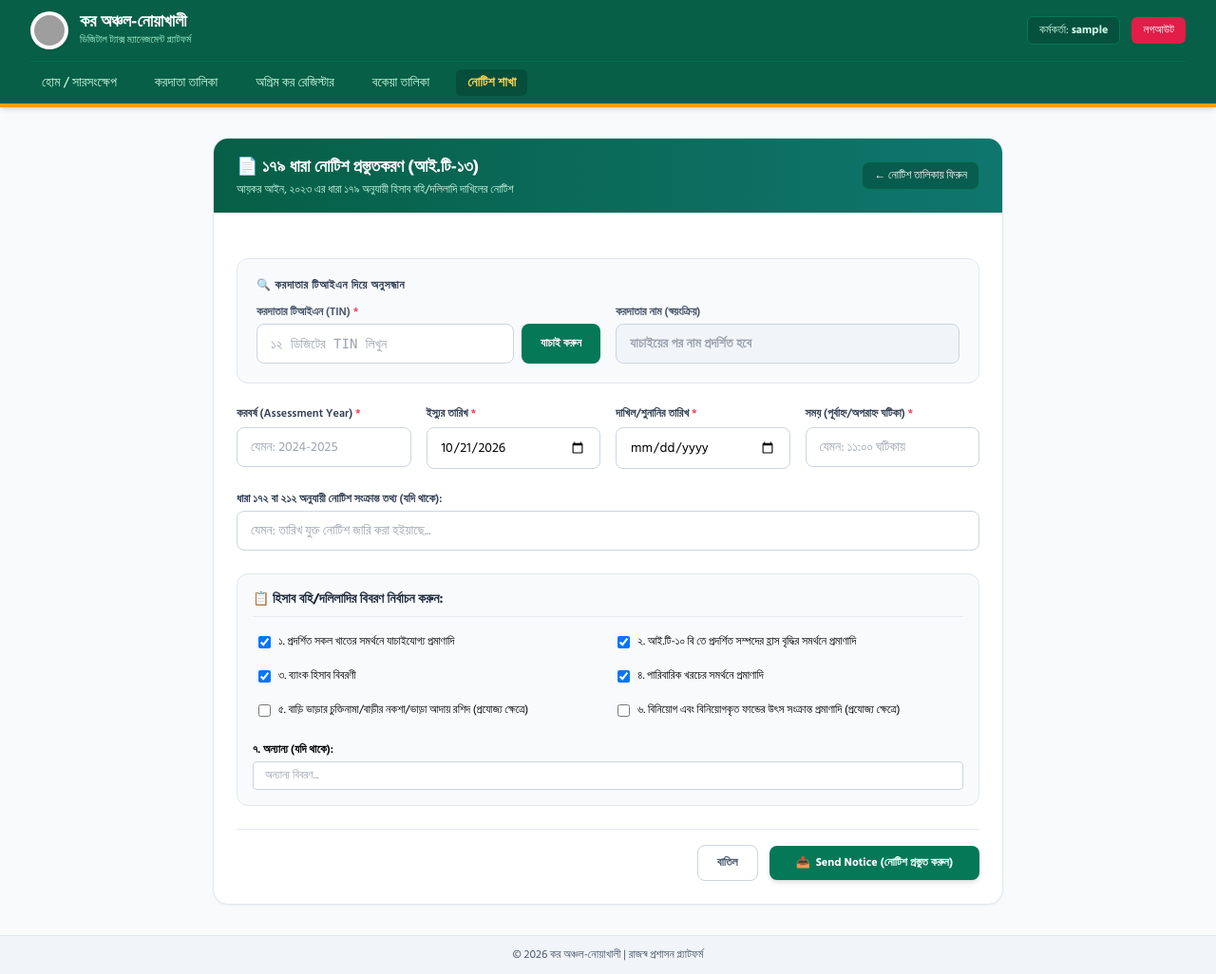
After one commit to Abu-Kowcher-Rmstu2/tax_management, a Django app: page /notices/179/create/ in a window 1280 px wide. The commit adds this page. Shown: the whole page at 95% size. Run offline with Django 4.2, Linux system fonts and the light colour scheme; the visitor is signed in with stand-in values (Sample User, id 1); some libraries are stand-ins or nearby versions; grey boxes are pictures that could not be loaded.

Commit message:
notice section updated on 21 sep 5 pm

```diff
--- /dev/null
+++ b/tax_manager/core/templates/core/notice_179_form.html
@@ -0,0 +1,172 @@
+<!DOCTYPE html>
+<html lang="bn">
+<head>
+    <meta charset="UTF-8">
+    <meta name="viewport" content="width=device-width, initial-scale=1.0">
+    <title>১৭৯ ধারা নোটিশ প্রস্তুতকরণ | কর অঞ্চল-নোয়াখালী</title>
+    <script src="https://cdn.tailwindcss.com"></script>
+    <link href="https://fonts.googleapis.com/css2?family=Hind+Siliguri:wght@400;500;600;700&display=swap" rel="stylesheet">
+    <style>body { font-family: 'Hind Siliguri', sans-serif; background-color: #f8fafc; }</style>
+</head>
+<body class="min-h-screen flex flex-col justify-between">
+
+    <header class="bg-emerald-800 text-white shadow-md border-b-4 border-amber-500 sticky top-0 z-50">
+        <div class="max-w-7xl mx-auto px-4 sm:px-6 lg:px-8">
+            <div class="flex items-center justify-between h-16">
+                <div class="flex items-center space-x-3">
+                    <img src="https://upload.wikimedia.org/wikipedia/commons/8/84/Government_Seal_of_Bangladesh.svg" alt="লগো" class="w-10 h-10 bg-white rounded-full p-1 shadow">
+                    <div>
+                        <h1 class="text-lg font-bold leading-none">কর অঞ্চল-নোয়াখালী</h1>
+                        <p class="text-[11px] text-emerald-200 mt-0.5">ডিজিটাল ট্যাক্স ম্যানেজমেন্ট প্ল্যাটফর্ম</p>
+                    </div>
+                </div>
+                <div class="flex items-center space-x-3">
+                    <span class="text-xs bg-emerald-900/80 px-3 py-1.5 rounded-md border border-emerald-700 text-emerald-100">
+                        কর্মকর্তা: <strong>{{ request.user.username }}</strong>
+                    </span>
+                    <a href="{% url 'logout' %}" class="bg-rose-600 hover:bg-rose-700 text-white text-xs px-3 py-1.5 rounded-md font-medium transition shadow-sm">লগআউট</a>
+                </div>
+            </div>
+
+            <div class="flex space-x-1 sm:space-x-4 border-t border-emerald-700/60 py-2 overflow-x-auto text-xs sm:text-sm font-medium">
+                <a href="{% url 'dashboard' %}" class="px-3 py-1 rounded-md hover:bg-emerald-700 transition text-emerald-100">হোম / সারসংক্ষেপ</a>
+                <a href="{% url 'taxpayer_list' %}" class="px-3 py-1 rounded-md hover:bg-emerald-700 transition text-emerald-100">করদাতা তালিকা</a>
+                <a href="{% url 'advance_register' %}" class="px-3 py-1 rounded-md hover:bg-emerald-700 transition text-emerald-100">অগ্রিম কর রেজিস্টার</a>
+                <a href="{% url 'arrear_list' %}" class="px-3 py-1 rounded-md hover:bg-emerald-700 transition text-emerald-100">বকেয়া তালিকা</a>
+                <a href="{% url 'notice_section' %}" class="px-3 py-1 rounded-md bg-emerald-900 text-amber-300 font-bold">নোটিশ শাখা</a>
+            </div>
+        </div>
+    </header>
+
+    <main class="flex-grow max-w-4xl w-full mx-auto px-4 sm:px-6 lg:px-8 py-8">
+
+        {% if messages %}
+            {% for message in messages %}
+                <div class="p-3 mb-4 text-sm rounded-lg border bg-rose-50 text-rose-800 border-rose-200">
+                    {{ message }}
+                </div>
+            {% endfor %}
+        {% endif %}
+
+        <div class="bg-white rounded-2xl border border-slate-200 shadow-sm overflow-hidden">
+            <div class="bg-gradient-to-r from-emerald-800 to-teal-700 px-6 py-4 text-white flex justify-between items-center">
+                <div>
+                    <h2 class="text-base sm:text-lg font-bold">📄 ১৭৯ ধারা নোটিশ প্রস্তুতকরণ (আই.টি-১৩)</h2>
+                    <p class="text-xs text-emerald-100 mt-0.5">আয়কর আইন, ২০২৩ এর ধারা ১৭৯ অনুযায়ী হিসাব বহি/দলিলাদি দাখিলের নোটিশ</p>
+                </div>
+                <a href="{% url 'notice_section' %}" class="text-xs bg-emerald-900/60 hover:bg-emerald-900 border border-emerald-600/50 px-3 py-1.5 rounded-lg transition">
+                    ← নোটিশ তালিকায় ফিরুন
+                </a>
+            </div>
+
+            <form method="POST" action="{% url 'notice_179_create' %}" class="p-6 space-y-6">
+                {% csrf_token %}
+
+                <!-- টিআইএন অনুসন্ধান -->
+                <div class="bg-slate-50 p-5 rounded-xl border border-slate-200">
+                    <h3 class="text-xs font-bold text-slate-700 uppercase tracking-wider mb-3">🔍 করদাতার টিআইএন দিয়ে অনুসন্ধান</h3>
+                    <div class="grid grid-cols-1 md:grid-cols-2 gap-4 items-end">
+                        <div>
+                            <label class="block text-xs font-semibold text-slate-600 mb-1">করদাতার টিআইএন (TIN) <span class="text-rose-500">*</span></label>
+                            <div class="flex gap-2">
+                                <input type="text" name="tin" id="tin_input" placeholder="১২ ডিজিটের TIN লিখুন" class="flex-grow text-sm font-mono border border-slate-300 rounded-lg px-3.5 py-2.5 bg-white focus:ring-2 focus:ring-emerald-500 focus:outline-none" required>
+                                <button type="button" id="search_tin_btn" class="bg-emerald-700 hover:bg-emerald-800 text-white text-xs font-bold px-5 py-2.5 rounded-lg transition shadow-sm whitespace-nowrap">
+                                    যাচাই করুন
+                                </button>
+                            </div>
+                        </div>
+                        <div>
+                            <label class="block text-xs font-semibold text-slate-600 mb-1">করদাতার নাম (স্বয়ংক্রিয়)</label>
+                            <input type="text" id="taxpayer_name" class="w-full text-sm bg-slate-100 border border-slate-300 rounded-lg px-3.5 py-2.5 text-slate-800 font-bold cursor-not-allowed" readonly placeholder="যাচাইয়ের পর নাম প্রদর্শিত হবে">
+                            <input type="hidden" name="taxpayer_id" id="taxpayer_id">
+                        </div>
+                    </div>
+                </div>
+
+                <!-- করবর্ষ, ইস্যু, শুনানির তারিখ ও সময় -->
+                <div class="grid grid-cols-1 sm:grid-cols-2 md:grid-cols-4 gap-4">
+                    <div>
+                        <label class="block text-xs font-semibold text-slate-700 mb-1.5">করবর্ষ (Assessment Year) <span class="text-rose-500">*</span></label>
+                        <input type="text" name="assessment_year" placeholder="যেমন: 2024-2025" class="w-full text-sm border border-slate-300 rounded-lg px-3.5 py-2.5 focus:ring-2 focus:ring-emerald-500 focus:outline-none" required>
+                    </div>
+                    <div>
+                        <label class="block text-xs font-semibold text-slate-700 mb-1.5">ইস্যুর তারিখ <span class="text-rose-500">*</span></label>
+                        <input type="date" name="issue_date" value="2026-10-21" class="w-full text-sm border border-slate-300 rounded-lg px-3.5 py-2.5 focus:ring-2 focus:ring-emerald-500 focus:outline-none" required>
+                    </div>
+                    <div>
+                        <label class="block text-xs font-semibold text-slate-700 mb-1.5">দাখিল/শুনানির তারিখ <span class="text-rose-500">*</span></label>
+                        <input type="date" name="hearing_date" class="w-full text-sm border border-slate-300 rounded-lg px-3.5 py-2.5 focus:ring-2 focus:ring-emerald-500 focus:outline-none" required>
+                    </div>
+                    <div>
+                        <label class="block text-xs font-semibold text-slate-700 mb-1.5">সময় (পূর্বাহ্ন/অপরাহ্ন ঘটিকা) <span class="text-rose-500">*</span></label>
+                        <input type="text" name="hearing_time" placeholder="যেমন: ১১:০০ ঘটিকায়" class="w-full text-sm border border-slate-300 rounded-lg px-3.5 py-2.5 focus:ring-2 focus:ring-emerald-500 focus:outline-none" required>
+                    </div>
+                </div>
+
+                <!-- ১৭২/২১২ নোটিশ জারির বিশদ (যদি প্রযোজ্য হয়) -->
+                <div>
+                    <label class="block text-xs font-semibold text-slate-700 mb-1">ধারা ১৭২ বা ২১২ অনুযায়ী নোটিশ সংক্রান্ত তথ্য (যদি থাকে):</label>
+                    <input type="text" name="notice_reference_details" placeholder="যেমন: তারিখ যুক্ত নোটিশ জারি করা হইয়াছে..." class="w-full text-sm border border-slate-300 rounded-lg px-3.5 py-2.5 focus:ring-2 focus:ring-emerald-500 focus:outline-none">
+                </div>
+
+                <!-- প্রয়োজনীয় হিসাব বহি/দলিলাদির তালিকা (চেকবিজ্ঞান) -->
+                <div class="space-y-3 bg-slate-50 p-4 rounded-xl border border-slate-200 text-xs">
+                    <h4 class="font-bold text-slate-800 text-sm border-b pb-2">📋 হিসাব বহি/দলিলাদির বিবরণ নির্বাচন করুন:</h4>
+                    <div class="grid grid-cols-1 md:grid-cols-2 gap-2">
+                        <label class="flex items-start gap-2 cursor-pointer hover:bg-slate-100 p-1.5 rounded"><input type="checkbox" name="doc_details" value="1" checked class="mt-0.5"> <span>১. প্রদর্শিত সকল খাতের সমর্থনে যাচাইযোগ্য প্রমাণাদি</span></label>
+                        <label class="flex items-start gap-2 cursor-pointer hover:bg-slate-100 p-1.5 rounded"><input type="checkbox" name="doc_details" value="2" checked class="mt-0.5"> <span>২. আই.টি-১০ বি তে প্রদর্শিত সম্পদের হ্রাস বৃদ্ধির সমর্থনে প্রমাণাদি</span></label>
+                        <label class="flex items-start gap-2 cursor-pointer hover:bg-slate-100 p-1.5 rounded"><input type="checkbox" name="doc_details" value="3" checked class="mt-0.5"> <span>৩. ব্যাংক হিসাব বিবরণী</span></label>
+                        <label class="flex items-start gap-2 cursor-pointer hover:bg-slate-100 p-1.5 rounded"><input type="checkbox" name="doc_details" value="4" checked class="mt-0.5"> <span>৪. পারিবারিক খরচের সমর্থনে প্রমাণাদি</span></label>
+                        <label class="flex items-start gap-2 cursor-pointer hover:bg-slate-100 p-1.5 rounded"><input type="checkbox" name="doc_details" value="5" class="mt-0.5"> <span>৫. বাড়ি ভাড়ার চুক্তিনামা/বাড়ীর নকশা/ভাড়া আদায় রশিদ (প্রযোজ্য ক্ষেত্রে)</span></label>
+                        <label class="flex items-start gap-2 cursor-pointer hover:bg-slate-100 p-1.5 rounded"><input type="checkbox" name="doc_details" value="6" class="mt-0.5"> <span>৬. বিনিয়োগ এবং বিনিয়োগকৃত ফান্ডের উৎস সংক্রান্ত প্রমাণাদি (প্রযোজ্য ক্ষেত্রে)</span></label>
+                    </div>
+                    <div class="pt-2">
+                        <label class="block font-semibold mb-1">৭. অন্যান্য (যদি থাকে):</label>
+                        <input type="text" name="custom_doc_details" placeholder="অন্যান্য বিবরণ..." class="w-full text-xs border border-slate-300 rounded px-3 py-1.5 bg-white">
+                    </div>
+                </div>
+
+                <!-- বাটন -->
+                <div class="flex items-center justify-end gap-3 pt-4 border-t border-slate-200">
+                    <a href="{% url 'notice_section' %}" class="px-5 py-2.5 text-xs font-semibold text-slate-600 hover:bg-slate-100 rounded-lg transition border border-slate-300">
+                        বাতিল
+                    </a>
+                    <button type="submit" class="px-7 py-2.5 text-xs font-bold text-white bg-emerald-700 hover:bg-emerald-800 rounded-lg transition shadow-md flex items-center gap-1.5">
+                        <span>📤</span> Send Notice (নোটিশ প্রস্তুত করুন)
+                    </button>
+                </div>
+            </form>
+        </div>
+    </main>
+
+    <footer class="bg-slate-100 border-t border-slate-200 py-3 text-center text-xs text-slate-600">
+        © 2026 কর অঞ্চল-নোয়াখালী | রাজস্ব প্রশাসন প্ল্যাটফর্ম
+    </footer>
+
+    <script>
+        document.getElementById('search_tin_btn').addEventListener('click', function() {
+            const tin = document.getElementById('tin_input').value.trim();
+            if (!tin) {
+                alert('অনুগ্রহ করে টিআইএন (TIN) লিখুন');
+                return;
+            }
+
+            fetch(`/api/taxpayers/search/?tin=${encodeURIComponent(tin)}`)
+                .then(res => res.json())
+                .then(data => {
+                    if (data && data.success) {
+                        document.getElementById('taxpayer_name').value = data.name;
+                        document.getElementById('taxpayer_id').value = data.id;
+                    } else {
+                        document.getElementById('taxpayer_name').value = 'করদাতা পাওয়া যায়নি!';
+                        document.getElementById('taxpayer_id').value = '';
+                        alert(data.message || 'করদাতা পাওয়া যায়নি!');
+                    }
+                })
+                .catch(() => {
+                    alert('সার্ভার থেকে তথ্য পাওয়া যায়নি');
+                });
+        });
+    </script>
+</body>
+</html>
--- a/tax_manager/core/templates/core/notice_section.html
+++ b/tax_manager/core/templates/core/notice_section.html
@@ -65,6 +65,9 @@
                 <p class="text-xs text-slate-500 mt-1">বকেয়া দাবি ও রিমাইন্ডার নোটিশসমূহ স্বয়ংক্রিয়ভাবে প্রস্তুত ও মনিটরিং করুন</p>
             </div>
             <div class="flex flex-wrap gap-2">
+              <a href="{% url 'notice_179_create' %}" class="bg-blue-700 hover:bg-blue-800 text-white text-xs font-bold px-4 py-2.5 rounded-lg transition shadow-sm flex items-center gap-1.5">
+        <span>📄</span> + ১৭৯ ধারা নোটিশ
+    </a>
               <a href="{% url 'notice_212_create' %}" class="bg-indigo-700 hover:bg-indigo-800 text-white text-xs font-bold px-4 py-2.5 rounded-lg transition shadow-sm flex items-center gap-1.5">
         <span>📜</span> + ২১২ ধারা নোটিশ
     </a>
--- a/tax_manager/core/views.py
+++ b/tax_manager/core/views.py
@@ -975,3 +975,91 @@ def notice_212_print_view(request, taxpayer_id):
         'income_year_end_bn': income_year_end_bn,
     }
     return render(request, 'core/notice_212_print.html', context)
+
+# ------------------------------------------------------------------
+# Section 179 Notice Views (IT-13)
+# ------------------------------------------------------------------
+@login_required(login_url='home')
+def notice_179_create_view(request):
+    if request.method == 'POST':
+        taxpayer_id = request.POST.get('taxpayer_id')
+        tin = request.POST.get('tin', '').strip()
+        assessment_year = request.POST.get('assessment_year', '').strip()
+        issue_date = request.POST.get('issue_date') or str(date.today())
+        hearing_date = request.POST.get('hearing_date')
+        hearing_time = request.POST.get('hearing_time', '').strip()
+
+        notice_reference_details = request.POST.get('notice_reference_details', '').strip()
+        doc_details = request.POST.getlist('doc_details')
+        custom_doc_details = request.POST.get('custom_doc_details', '').strip()
+
+        taxpayer = None
+        if taxpayer_id:
+            taxpayer = Taxpayer.objects.filter(id=taxpayer_id).first()
+        if not taxpayer and tin:
+            taxpayer = Taxpayer.objects.filter(tin=tin).first()
+
+        if not taxpayer:
+            messages.error(request, f'টিআইএন "{tin}" দিয়ে কোনো করদাতা খুঁজে পাওয়া যায়নি!')
+            return redirect('notice_179_create')
+
+        timestamp_suffix = int(time.time())
+        unique_ref = f"{taxpayer.tin}-179-{assessment_year}-{timestamp_suffix}"
+
+        TaxNotice.objects.create(
+            taxpayer=taxpayer,
+            notice_type='SHOW_CAUSE',
+            reference_no=unique_ref,
+            issue_date=issue_date,
+            due_date=hearing_date,
+            arrear_amount=Decimal('0.00'),
+            is_served=True,
+            notes=f"ধারা ১৭৯ নোটিশ | করবর্ষ: {assessment_year} | শুনানির সময়: {hearing_time}"
+        )
+
+        request.session['notice_179_data'] = {
+            'notice_reference_details': notice_reference_details,
+            'doc_details': doc_details,
+            'custom_doc_details': custom_doc_details,
+        }
+
+        query_string = f"?ay={assessment_year}&issue={issue_date}&hearing_date={hearing_date}&hearing_time={hearing_time}"
+        return redirect(f"/notices/179/print/{taxpayer.id}/{query_string}")
+
+    return render(request, 'core/notice_179_form.html')
+
+
+@login_required(login_url='home')
+def notice_179_print_view(request, taxpayer_id):
+    taxpayer = get_object_or_404(Taxpayer, id=taxpayer_id)
+
+    assessment_year = request.GET.get('ay', '')
+    req_issue = request.GET.get('issue')
+    req_hearing_date = request.GET.get('hearing_date')
+    hearing_time = request.GET.get('hearing_time', '')
+
+    today = datetime.strptime(req_issue, '%Y-%m-%d').date() if req_issue else date.today()
+    hearing_dt = datetime.strptime(req_hearing_date, '%Y-%m-%d').date() if req_hearing_date else date.today()
+
+    issue_date_bn = to_bengali_digits(today.strftime('%d/%m/%Y')) + ' খ্রি.'
+    hearing_date_bn = to_bengali_digits(hearing_dt.strftime('%d/%m/%Y')) + ' খ্রি.'
+    hearing_time_bn = to_bengali_digits(hearing_time)
+    tin_bn = to_bengali_digits(taxpayer.tin)
+    ay_bn = to_bengali_digits(assessment_year)
+    phone_bn = to_bengali_digits(taxpayer.phone or '')
+
+    notice_data = request.session.get('notice_179_data', {})
+    notice_setting = NoticeSetting.objects.filter(is_active=True).first()
+
+    context = {
+        'taxpayer': taxpayer,
+        'tin_bn': tin_bn,
+        'ay_bn': ay_bn,
+        'phone_bn': phone_bn,
+        'issue_date_bn': issue_date_bn,
+        'hearing_date_bn': hearing_date_bn,
+        'hearing_time_bn': hearing_time_bn,
+        'setting': notice_setting,
+        'notice_data': notice_data,
+    }
+    return render(request, 'core/notice_179_print.html', context)
--- a/tax_manager/tax_manager/urls.py
+++ b/tax_manager/tax_manager/urls.py
@@ -52,5 +52,7 @@ urlpatterns = [
     path('notices/280/print/<int:taxpayer_id>/', views.notice_280_print_view, name='notice_280_print'),
     path('notices/212/create/', views.notice_212_create_view, name='notice_212_create'),
     path('notices/212/print/<int:taxpayer_id>/', views.notice_212_print_view, name='notice_212_print'),
+    path('notices/179/create/', views.notice_179_create_view, name='notice_179_create'),
+    path('notices/179/print/<int:taxpayer_id>/', views.notice_179_print_view, name='notice_179_print'),
 
 ]
```
Also changed, not shown: tax_manager/core/templates/core/notice_179_print.html (added, +341 -0 lines).
